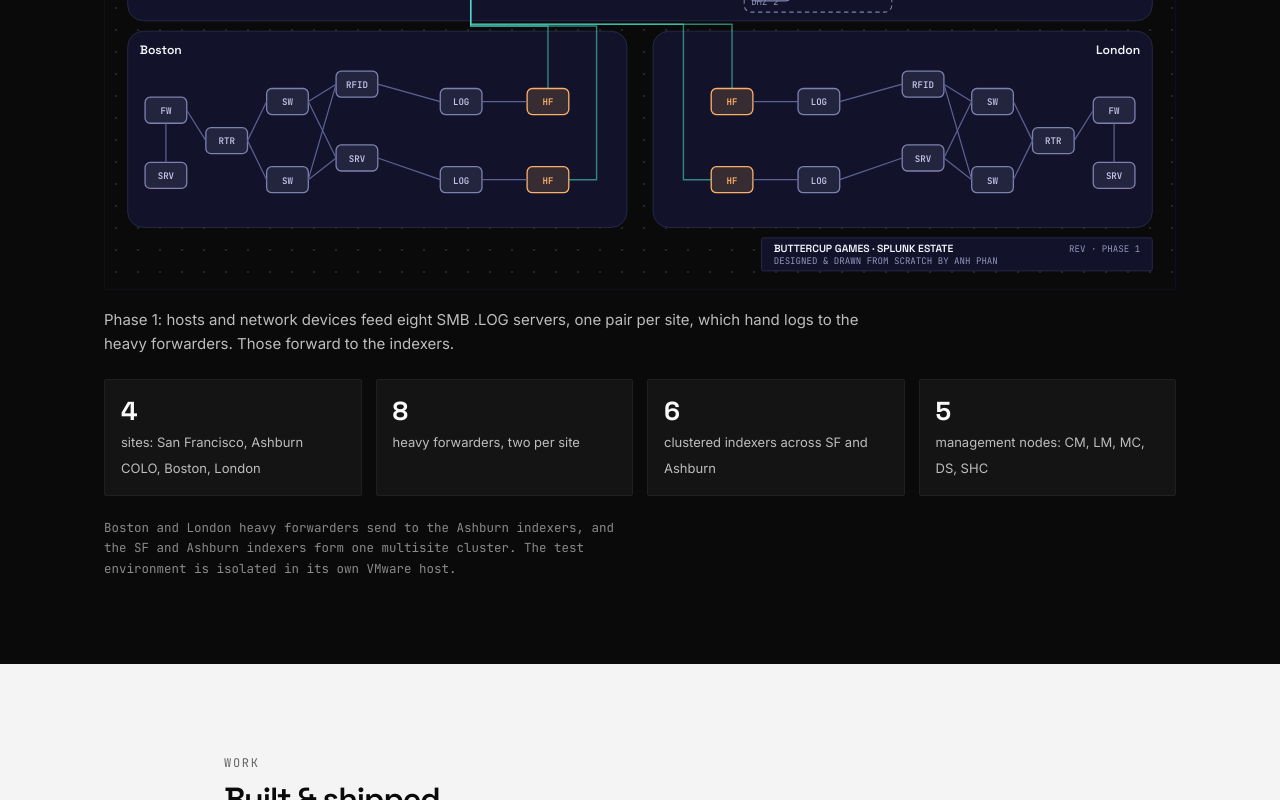
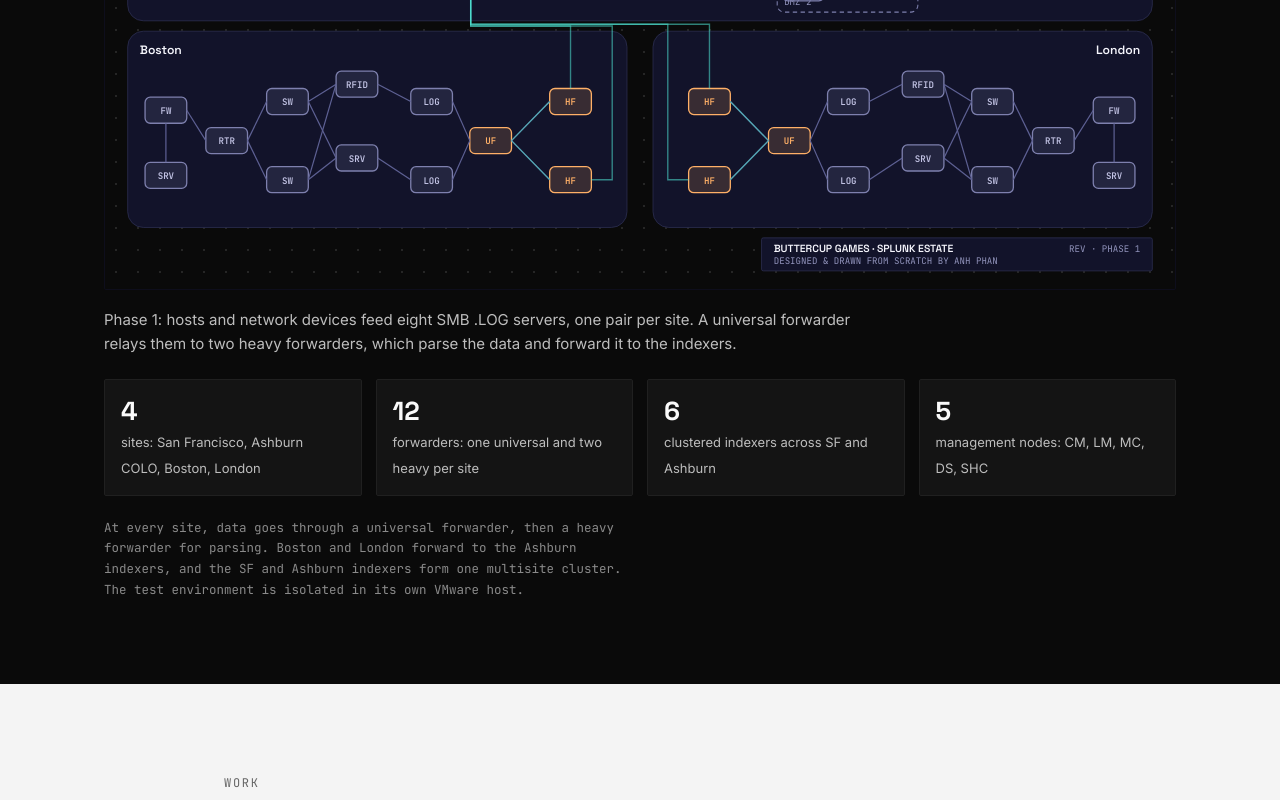
Before and after one commit to aphan37/aphan37.github.io, a plain HTML site: page index.html in a window 1280 px wide. Shown: the part 5008-5808 px from the top of the page. Drawn offline with Linux system fonts and the light colour scheme.

Commit message:
Add files via upload

```diff
--- a/index.html
+++ b/index.html
@@ -668,11 +668,11 @@
 
       <div class="tp-stats">
         <div class="tp-stat"><b>4</b><span>sites: San Francisco, Ashburn COLO, Boston, London</span></div>
-        <div class="tp-stat"><b>8</b><span>heavy forwarders, two per site</span></div>
+        <div class="tp-stat"><b>12</b><span>forwarders: one universal and two heavy per site</span></div>
         <div class="tp-stat"><b>6</b><span>clustered indexers across SF and Ashburn</span></div>
         <div class="tp-stat"><b>5</b><span>management nodes: CM, LM, MC, DS, SHC</span></div>
       </div>
-      <p class="pipeline-note mono reveal">Boston and London heavy forwarders send to the Ashburn indexers, and the SF and Ashburn indexers form one multisite cluster. The test environment is isolated in its own VMware host.</p>
+      <p class="pipeline-note mono reveal">At every site, data goes through a universal forwarder, then a heavy forwarder for parsing. Boston and London forward to the Ashburn indexers, and the SF and Ashburn indexers form one multisite cluster. The test environment is isolated in its own VMware host.</p>
     </div>
   </section>
 
@@ -964,7 +964,7 @@
 (function(){
   var svg = document.getElementById('tp'); if(!svg) return;
   var NS='http://www.w3.org/2000/svg', W=48, H=30, out='';
-  var T={hf:['HF','Heavy Forwarder','col'],idx:['IDX','Indexer','idx'],sh:['SH','Search Head','sea'],
+  var T={hf:['HF','Heavy Forwarder (parses data)','col'],uf:['UF','Universal Forwarder (intermediate forwarder)','col'],idx:['IDX','Indexer','idx'],sh:['SH','Search Head','sea'],
     cm:['CM','Cluster Manager','mgt'],lm:['LM','License Manager','mgt'],mc:['MC','Monitoring Console / Deployment Server','mgt'],
     ds:['DS','Deployment Server','mgt'],shc:['SHC','Search Head Cluster (management tier)','mgt'],
     fw:['FW','Firewall','net'],rt:['RTR','Router','net'],sw:['SW','Network Switch','net'],
@@ -983,44 +983,46 @@
   out+=site(10,10,1180,272)+'<text class="site-name" x="600" y="34">San Francisco</text>';
   out+=box(24,44,150,190,'#A78BFF','Management tier · VMware')+box(196,44,88,200,'#7BE0A0','Search tier')+box(300,44,88,200,'#6FB7FF','Indexing tier');
   [['cm',34,60],['mc',114,60],['lm',34,116],['ds',114,116],['shc',74,172],['sh',214,60],['sh',214,118],['sh',214,176],['idx',318,60],['idx',318,118],['idx',318,176],
-   ['hf',430,95],['hf',430,175],['smb',510,95],['smb',510,175],['fw',620,135],['rt',700,135],['sw',780,95],['sw',780,175],['ad',880,60],['sep',880,118],['rf',880,176]].forEach(function(n){out+=node(n[0],n[1],n[2]);});
-  out+=box(1000,44,170,200,'#7E80AE','Test environment · VMware');
-  [['sh',1012,70],['idx',1108,70],['mc',1060,150]].forEach(function(n){out+=node(n[0],n[1],n[2]);});
+   ['hf',430,95],['hf',430,175],['uf',506,135],['smb',576,95],['smb',576,175],['fw',680,135],['rt',760,135],['sw',840,95],['sw',840,175],['ad',940,60],['sep',940,118],['rf',940,176]].forEach(function(n){out+=node(n[0],n[1],n[2]);});
+  out+=box(1008,44,166,200,'#7E80AE','Test environment · VMware');
+  [['sh',1016,70],['idx',1110,70],['mc',1064,150]].forEach(function(n){out+=node(n[0],n[1],n[2]);});
   out+=line('M100,44 V28 H342 V44','mg')+line('M122,187 H196','mg');
-  out+=line('M1036,100 H1108','')+line('M1084,180 V128','');
-  flow('M430,110 L392,150');flow('M430,190 L392,150');
-  [[110],[190]].forEach(function(r){var y=r[0];out+=seg(558,y,620,150,'p1')+seg(478,y,510,y,'p1')+seg(478,y,620,150,'p2');});
-  out+=seg(668,150,700,150)+seg(748,150,780,110)+seg(748,150,780,190);
-  [[110,75],[110,133],[190,133],[190,191]].forEach(function(r){out+=seg(828,r[0],880,r[1]);});
+  out+=line('M1064,85 H1110','')+line('M1088,150 V85','');
+  flow('M430,110 L392,150');flow('M430,190 L392,150');flow('M506,150 L478,110');flow('M506,150 L478,190');
+  [110,190].forEach(function(y){out+=seg(624,y,680,150,'p1')+seg(576,y,554,150,'p1')+seg(478,y,506,150);});
+  out+=seg(554,150,680,150,'p2')+seg(728,150,760,150)+seg(808,150,840,110)+seg(808,150,840,190);
+  [[110,75],[110,133],[190,133],[190,191]].forEach(function(r){out+=seg(888,r[0],940,r[1]);});
   out+=line('M342,244 V314','ms');
 
   out+='</g><g class="sg" data-site="ash">';
   /* ---------- Ashburn ---------- */
   out+=site(10,292,1180,150)+'<text class="site-name" x="40" y="380">Ashburn COLO</text>';
   out+=box(300,314,220,100,'#6FB7FF','Indexing tier · multisite cluster');
-  [[312,346],[372,346],[432,346],['hf',560,318],['hf',560,382]].forEach(function(n){if(n.length==2)out+=node('idx',n[0],n[1]);else out+=node(n[0],n[1],n[2]);});
-  [['smb',630,318],['smb',630,382],['fw',1050,350],['rt',985,350],['sw',920,318],['sw',920,382],['srv',1115,350]].forEach(function(n){out+=node(n[0],n[1],n[2]);});
-  out+=box(720,312,170,56,'#7E80AE','DMZ 1')+box(720,376,170,56,'#7E80AE','DMZ 2');
-  [[726,325],[776,325],[826,325],[726,389]].forEach(function(n){out+=node('srv',n[0],n[1]);});
-  flow('M560,333 L500,364');flow('M560,397 L500,364');
-  out+=seg(608,333,630,333,'p1')+seg(608,397,630,397,'p1')+seg(678,333,720,340,'p1')+seg(678,397,720,404,'p1');
-  out+=seg(608,333,720,340,'p2')+seg(608,397,720,404,'p2');
-  out+=seg(890,340,920,333)+seg(890,404,920,397)+seg(890,340,920,397)+seg(890,404,920,333);
-  out+=seg(968,333,985,365)+seg(968,397,985,365)+seg(1033,365,1050,365)+seg(1098,365,1115,365);
-
+  [[312,346],[372,346],[432,346],['hf',546,318],['hf',546,382],['uf',612,350]].forEach(function(n){if(n.length==2)out+=node('idx',n[0],n[1]);else out+=node(n[0],n[1],n[2]);});
+  [['smb',680,318],['smb',680,382],['sw',944,318],['sw',944,382],['rt',1006,350],['fw',1068,350],['srv',1128,350]].forEach(function(n){out+=node(n[0],n[1],n[2]);});
+  out+=box(758,312,162,56,'#7E80AE','DMZ 1')+box(758,376,162,56,'#7E80AE','DMZ 2');
+  [[764,325],[814,325],[864,325],[764,389]].forEach(function(n){out+=node('srv',n[0],n[1]);});
+  flow('M546,333 L500,364');flow('M546,397 L500,364');flow('M612,365 L594,333');flow('M612,365 L594,397');
+  out+=seg(612,365,594,333)+seg(612,365,594,397);
+  out+=seg(680,333,660,365,'p1')+seg(680,397,660,365,'p1')+seg(728,333,758,340,'p1')+seg(728,397,758,404,'p1');
+  out+=seg(660,365,758,340,'p2')+seg(660,365,758,404,'p2');
+  out+=seg(920,340,944,333)+seg(920,404,944,397)+seg(920,340,944,397)+seg(920,404,944,333);
+  out+=seg(992,333,1006,365)+seg(992,397,1006,365)+seg(1054,365,1068,365)+seg(1116,365,1128,365);
   out+='</g>';
   /* ---------- Boston (m=0) and London (m=1, mirrored) ---------- */
   function remote(m,name){
     var X=function(x){return m?1200-x:x;}, N=function(x){return m?1200-x-W:x;}, s=function(a,b,c,d,k){return seg(X(a),b,X(c),d,k);};
     out+='<g class="sg" data-site="'+(m?'lon':'bos')+'">'+site(m?615:10,454,575,226)+'<text class="site-name" x="'+(m?1176:24)+'" y="480" text-anchor="'+(m?'end':'start')+'">'+name+'</text>';
-    [['fw',30,530],['srv',30,605],['rt',100,565],['sw',170,520],['sw',170,610],['rf',250,500],['srv',250,585],['smb',370,520],['smb',370,610],['hf',470,520],['hf',470,610]].forEach(function(n){out+=node(n[0],N(n[1]),n[2]);});
+    [['fw',30,530],['srv',30,605],['rt',100,565],['sw',170,520],['sw',170,610],['rf',250,500],['srv',250,585],['smb',336,520],['smb',336,610],['uf',404,565],['hf',496,520],['hf',496,610]].forEach(function(n){out+=node(n[0],N(n[1]),n[2]);});
     out+=s(54,560,54,605)+s(78,545,100,580)+s(148,580,170,535)+s(148,580,170,625);
     out+=s(218,535,250,515)+s(218,535,250,600)+s(218,625,250,515)+s(218,625,250,600);
-    out+=s(298,515,370,535,'p1')+s(298,600,370,625,'p1')+s(418,535,470,535,'p1')+s(418,625,470,625,'p1');
-    out+=s(298,515,470,535,'p2')+s(298,600,470,625,'p2');
+    out+=s(298,515,336,535,'p1')+s(298,600,336,625,'p1')+s(384,535,404,580,'p1')+s(384,625,404,580,'p1');
+    out+=s(298,515,404,580,'p2')+s(298,600,404,580,'p2');
+    out+=s(452,580,496,535)+s(452,580,496,625);
+    flow('M'+X(452)+',580 L'+X(496)+',535');flow('M'+X(452)+',580 L'+X(496)+',625');
     var y=m?446:448;
-    flow('M'+X(494)+',520 V'+y+' H405 V414');
-    flow('M'+X(518)+',625 H'+X(550)+' V'+y+' H405 V414');
+    flow('M'+X(520)+',520 V'+y+' H405 V414');
+    flow('M'+X(544)+',625 H'+X(568)+' V'+y+' H405 V414');
     out+='</g>';
   }
   remote(0,'Boston');remote(1,'London');
@@ -1034,8 +1036,8 @@
       c.appendChild(a);svg.appendChild(c);}
   });
 
-  var notes={1:'Phase 1: hosts and network devices feed eight SMB .LOG servers, one pair per site, which hand logs to the heavy forwarders. Those forward to the indexers.',
-             2:'Phase 2: the eight SMB log servers are retired. Heavy forwarders sit directly on each site\u2019s network path, so there is one less hop to run and secure.'};
+  var notes={1:'Phase 1: hosts and network devices feed eight SMB .LOG servers, one pair per site. A universal forwarder relays them to two heavy forwarders, which parse the data and forward it to the indexers.',
+             2:'Phase 2: the eight SMB log servers are retired. At each site a universal forwarder takes data directly off the network path and relays it to the heavy forwarders for parsing, one less hop to run and secure.'};
   var note=document.getElementById('tp-note'); note.textContent=notes[1];
   document.querySelectorAll('.tp-toggle .tp-btn').forEach(function(b){b.addEventListener('click',function(){
     svg.setAttribute('data-phase',b.dataset.phase); note.textContent=notes[b.dataset.phase];
@@ -1054,11 +1056,11 @@
   var svg=document.getElementById('tp'); if(!svg) return;
   var note=document.getElementById('tp-note'), NS='http://www.w3.org/2000/svg', timers=[];
   var caps={
-   sf:'San Francisco is the core site: a three-node search head cluster, three clustered indexers, and the whole management tier (CM, LM, MC, DS, SHC), plus a test environment isolated on its own VMware host.',
+   sf:'San Francisco is the core site: a three-node search head cluster, three clustered indexers, and the whole management tier (CM, LM, MC, DS, SHC), plus a test environment isolated on its own VMware host. Local data flows through a universal forwarder to two heavy forwarders.',
    ash:'Ashburn COLO holds the other half of the multisite indexer cluster and receives data from every remote site. It also hosts two DMZs with generic servers behind a firewall.',
-   bos:'Boston is an edge site: firewall, router, switches, an RFID reader and servers. Two heavy forwarders ship everything to the Ashburn indexers.',
-   lon:'London mirrors Boston: the same edge layout with two heavy forwarders sending to the Ashburn indexers.'};
-  var phaseNote=function(){return svg.getAttribute('data-phase')==='1'?'Phase 1: hosts and network devices feed eight SMB .LOG servers, one pair per site, which hand logs to the heavy forwarders. Those forward to the indexers.':'Phase 2: the eight SMB log servers are retired. Heavy forwarders sit directly on each site\u2019s network path, so there is one less hop to run and secure.';};
+   bos:'Boston is an edge site: firewall, router, switches, an RFID reader and servers. A universal forwarder relays data to two heavy forwarders, which parse it and ship it to the Ashburn indexers.',
+   lon:'London mirrors Boston: a universal forwarder relays to two heavy forwarders, which parse the data and send it to the Ashburn indexers.'};
+  var phaseNote=function(){return svg.getAttribute('data-phase')==='1'?'Phase 1: hosts and network devices feed eight SMB .LOG servers, one pair per site. A universal forwarder relays them to two heavy forwarders, which parse the data and forward it to the indexers.':'Phase 2: the eight SMB log servers are retired. At each site a universal forwarder takes data directly off the network path and relays it to the heavy forwarders for parsing, one less hop to run and secure.';};
   function refresh(){var k=svg.getAttribute('data-site'); note.textContent=k?caps[k]:phaseNote();}
   function stop(){timers.forEach(clearTimeout);timers=[];svg.querySelectorAll('.trace').forEach(function(t){t.remove();});}
   document.querySelectorAll('[data-site]').forEach(function(b){ if(b.tagName!=='BUTTON') return; b.addEventListener('click',function(){
@@ -1069,11 +1071,12 @@
     stop(); svg.setAttribute('data-site','');
     document.querySelectorAll('.tp-tour [data-site]').forEach(function(o){o.setAttribute('aria-pressed',o.dataset.site==='');});
     var p1=svg.getAttribute('data-phase')==='1';
-    var path='M298,515 '+(p1?'L370,535 L418,535 ':'')+'L470,535 L494,535 V448 H405 V414 L396,376 L342,314 V244 L342,191 L262,191';
+    var path='M298,515 '+(p1?'L336,535 L384,535 L404,580 ':'L404,580 ')+'L452,580 L496,535 L520,535 V448 H405 V414 L396,376 L342,314 V244 L342,191 L262,191';
     var steps=[[0,'A sensor event is logged in Boston by the RFID reader.'],
-     [1300,p1?'Phase 1: it lands on an SMB .LOG server first.':'Phase 2: the heavy forwarder picks it up directly.'],
-     [2800,'The heavy forwarder ships it across the WAN to the Ashburn indexers.'],
-     [4600,'The multisite cluster replicates it to the indexers in San Francisco.'],
+     [1000,p1?'Phase 1: it lands on an SMB .LOG server first.':'Phase 2: no SMB hop. It goes straight to the site forwarder.'],
+     [1900,'A universal forwarder picks it up and relays it as the site\u2019s intermediate forwarder.'],
+     [3000,'The heavy forwarder parses it and ships it across the WAN to the Ashburn indexers.'],
+     [4800,'The multisite cluster replicates it to the indexers in San Francisco.'],
      [6200,'A search head in SF can now search it. From raw event to answer.']];
     var reduce=window.matchMedia('(prefers-reduced-motion: reduce)').matches;
     steps.forEach(function(st){ if(reduce && st[0]<6200) return; timers.push(setTimeout(function(){note.textContent=st[1];},reduce?0:st[0])); });
```
